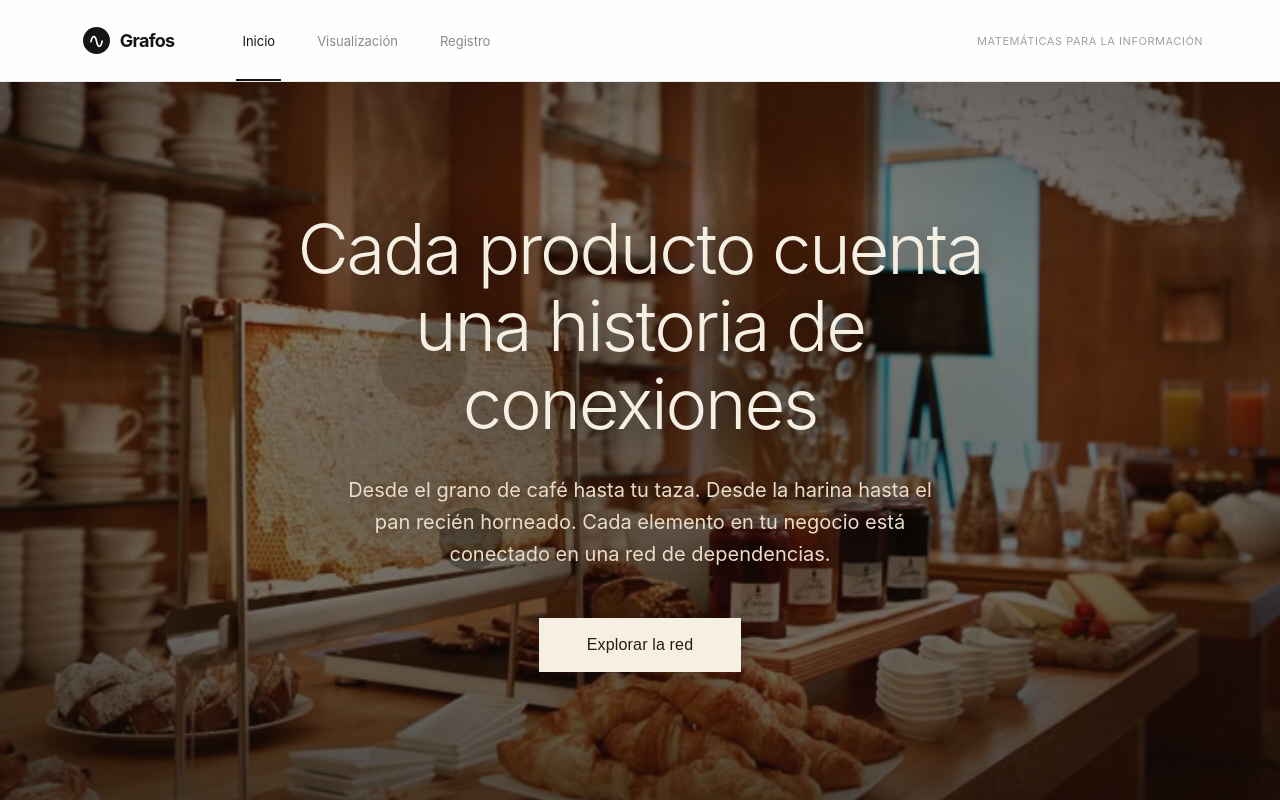
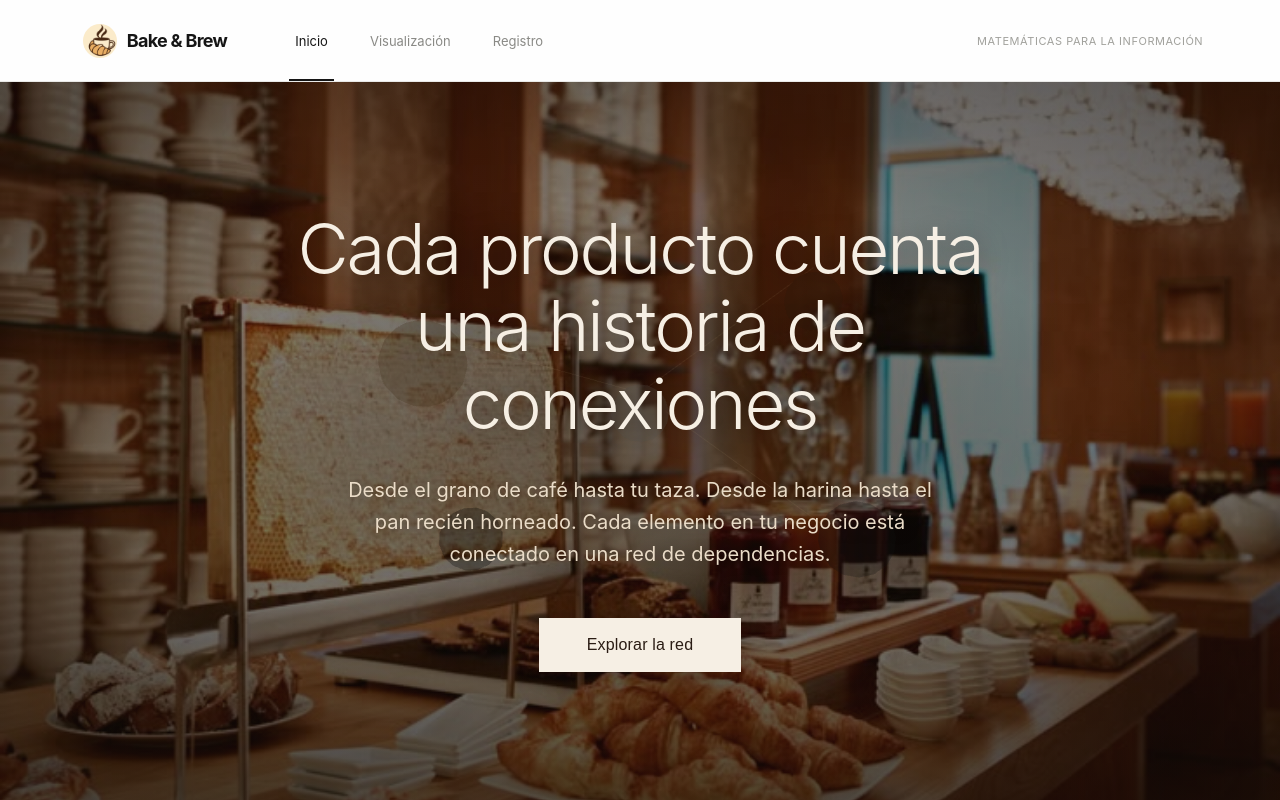
Before and after one commit to millerOZ/grafos_math_frontend, a React (Vite) app: page / in a window 1280 px wide. Shown: the top 800 px of the page. Built offline with nearby package versions, Linux system fonts and the light colour scheme; no server answers.

Commit message:
mejora en datos para proveedor, insumo , producto

```diff
--- a/src/App.css
+++ b/src/App.css
@@ -2,7 +2,7 @@
 .topbar { height: 82px; display: flex; align-items: center; gap: 56px; padding: 0 6vw; border-bottom: 1px solid #e9e9e7; background: rgba(255,255,255,.82); }
 .brand, .nav-link { border: 0; background: none; font: inherit; cursor: pointer; }
 .brand { display: flex; align-items: center; gap: 10px; color: #151515; font-size: 18px; font-weight: 700; letter-spacing: -.04em; }
-.brand-mark { display: grid; place-items: center; width: 27px; height: 27px; border-radius: 50%; background: #151515; color: #fff; font-size: 21px; line-height: 1; }
+.brand-mark { display: block; width: 34px; height: 34px; border-radius: 50%; object-fit: cover; }
 .main-nav { display: flex; align-self: stretch; gap: 30px; }
 .nav-link { position: relative; color: #8a8a86; font-size: 13px; transition: color .2s; }
 .nav-link:hover, .nav-link.active { color: #151515; }
--- a/src/App.tsx
+++ b/src/App.tsx
@@ -95,10 +95,13 @@ function App() {
           type="button"
           onClick={() => openView("inicio")}
         >
-          <span className="brand-mark" aria-hidden="true">
-            ∿
-          </span>
-          <span>Grafos</span>
+          <img
+            className="brand-mark"
+            src="/images/logo.png"
+            alt=""
+            aria-hidden="true"
+          />
+          <span>Bake & Brew</span>
         </button>
         <nav className="main-nav" aria-label="Navegación principal">
           <button
--- a/src/components/Graph3D.tsx
+++ b/src/components/Graph3D.tsx
@@ -275,8 +275,10 @@ export default function Graph3D({
       />
 
       {grafo.aristas.map((ar) => {
-        const a = layout.get(ar.origen)!;
-        const b = layout.get(ar.destino)!;
+        const a = layout.get(ar.origen);
+        const b = layout.get(ar.destino);
+        // Si la arista llega antes que sus nodos (carga asíncrona), no se dibuja todavía.
+        if (!a || !b) return null;
         const colorNormal = afectados ? APAGADO : '#4a5560';
         let nivelArista: number | undefined;
         if (niveles && afectados?.has(ar.origen) && afectados?.has(ar.destino)) {
```
Also changed, not shown: public/images/logo.png (added).
